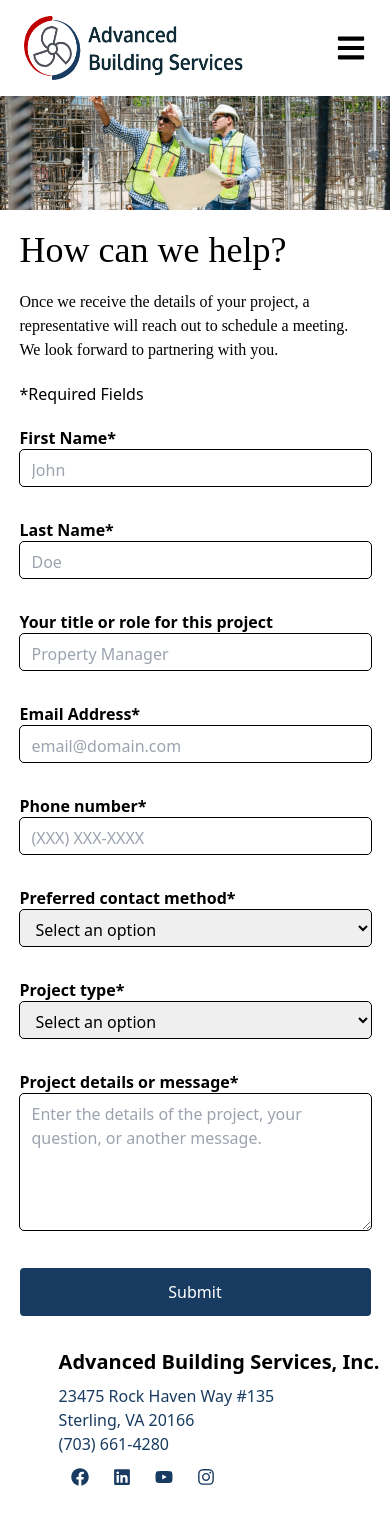
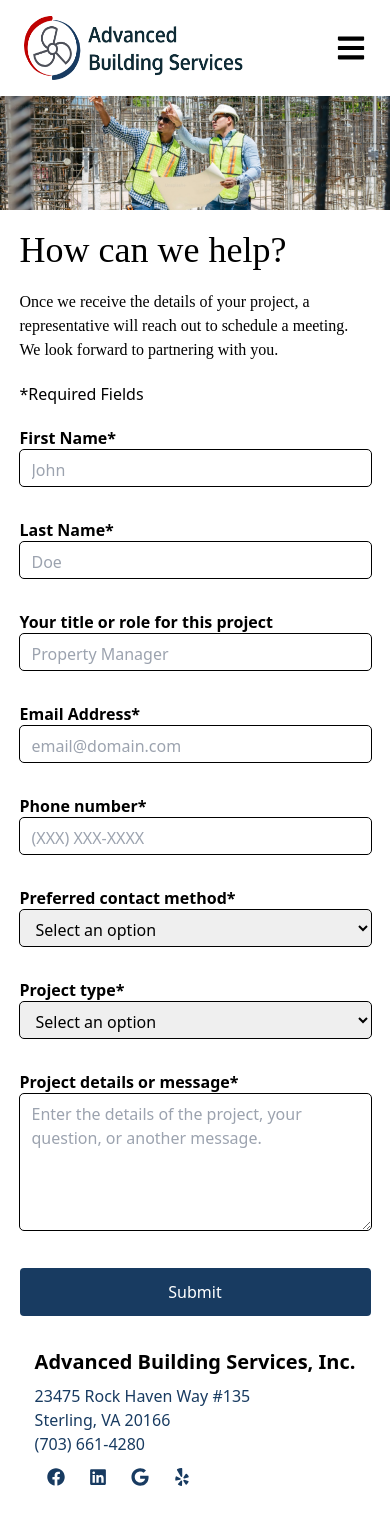
Before and after one commit to vishnu-anantatmula/absi-website, a React (Vite) app: page /contact in a window 390 px wide. Built offline with nearby package versions, Linux system fonts and the light colour scheme.

Commit message:
Updated icons. Set links on 2 of them. Still awaiting information on where to Link to for the google icon, still awaiting whether or not to get rid of the yelp icon as their yelp reviews are really bad so I didn't link to the yelp url

```diff
--- a/src/Components/BuildingEngineering/BuildingEngineering.tsx
+++ b/src/Components/BuildingEngineering/BuildingEngineering.tsx
@@ -4,7 +4,7 @@ import './buildingEngineering.css';
 export default function BuildingEngineering() {
   return (
     <>
-      <section className="engineering-section">
+      <section className="engineering-section" id="engineering">
         <div className="py-10">
           <h1 className="text-2xl lg:text-3xl font-marven leading-9 py-3">
             Building Engineering
--- a/src/Components/FooterSection/FooterIcons.tsx
+++ b/src/Components/FooterSection/FooterIcons.tsx
@@ -1,12 +1,21 @@
-import { FaFacebook, FaInstagram, FaLinkedin, FaYoutube } from 'react-icons/fa';
+import { FaFacebook, FaGoogle, FaLinkedin, FaYelp } from 'react-icons/fa';
+import { Link } from 'react-router-dom';
 
 export function FooterIcons() {
   return (
     <div className="flex mt-3 px-3 gap-x-6">
-      <FaFacebook className="text-blue-950 text-lg" />
-      <FaLinkedin className="text-blue-950 text-lg" />
-      <FaYoutube className="text-blue-950 text-lg" />
-      <FaInstagram className="text-blue-950 text-lg" />
+      <Link
+        to="https://www.facebook.com/profile.php?id=100095237958475&mibextid=ZbWKwL"
+        target="_blank">
+        <FaFacebook className="text-blue-950 text-lg cursor-pointer" />
+      </Link>
+      <Link
+        to="https://www.linkedin.com/company/advanced-building-services-inc/mycompany/"
+        target="_blank">
+        <FaLinkedin className="text-blue-950 text-lg cursor-pointer" />
+      </Link>
+      <FaGoogle className="text-blue-950 text-lg cursor-pointer" />
+      <FaYelp className="text-blue-950 text-lg cursor-pointer" />
     </div>
   );
 }
--- a/src/Components/FooterSection/MobileSection.tsx
+++ b/src/Components/FooterSection/MobileSection.tsx
@@ -2,7 +2,7 @@ import { FooterIcons } from './FooterIcons';
 
 export function MobileSection() {
   return (
-    <div className="m-auto lg:basis-1/3 lg: pl-12">
+    <div className="m-auto lg:basis-1/3 lg:pl-12">
       <h1 className="font-bold text-xl mb-2">
         Advanced Building Services, Inc.
       </h1>
--- a/src/Components/HomeSection/Consultations.tsx
+++ b/src/Components/HomeSection/Consultations.tsx
@@ -8,7 +8,7 @@ type Props = {
 export function Consultations({ description, buttonText }: Props) {
   return (
     <div className="grid place-items-center bg-blue-950 text-white py-10 gap-8 px-6">
-      <p className="text-center text-lg">{description}</p>
+      <p className="text-center text-lg lg:text-2xl">{description}</p>
       <Link
         to="/contact"
         className="font-semibold bg-white py-3 px-6 rounded-lg shadow-md basis-full text-blue-950 text-xl">
--- a/src/Components/HomeSection/NavBar.tsx
+++ b/src/Components/HomeSection/NavBar.tsx
@@ -22,7 +22,9 @@ export function NavBar({ isOpen, setIsOpen }: Props) {
           <div className="flex justify-between">
             <div className="basis-2/3 lg:basis-1/3">
               <div className="w-full md:w-4/5 lg:4/5">
-                <img src="abs-logo-full.jpg" className="h-16 xl:h-24" />
+                <Link to="/">
+                  <img src="abs-logo-full.jpg" className="h-16 xl:h-24" />
+                </Link>
               </div>
             </div>
             <div className="grid place-items-center lg:hidden">
--- a/src/Components/HomeSection/ServicesLinks.tsx
+++ b/src/Components/HomeSection/ServicesLinks.tsx
@@ -7,7 +7,9 @@ export function ServicesLinks() {
       <HashLink to="#commercial-hvac">
         <HoverMenuItem name="Commercial HVAC" />
       </HashLink>
-      <HoverMenuItem name="Building Engineering" />
+      <HashLink to="#engineering">
+        <HoverMenuItem name="Building Engineering" />
+      </HashLink>
     </ul>
   );
 }
--- a/src/Components/ServicesSection/Services.tsx
+++ b/src/Components/ServicesSection/Services.tsx
@@ -16,7 +16,9 @@ export default function Services() {
           </p>
         </div>
         <div>
-          <h1 className="pb-3 text-xl" id="commercial-hvac">
+          <h1
+            className="text-2xl lg:text-3xl font-marven leading-9 py-3"
+            id="commercial-hvac">
             Commercial HVAC
           </h1>
           <div className="lg:flex flex-wrap lg:justify-between">
--- a/src/Pages/Home.tsx
+++ b/src/Pages/Home.tsx
@@ -6,6 +6,7 @@ import { Menu } from './Menu';
 import { Consultations } from '../Components/HomeSection/Consultations';
 import Services from '../Components/ServicesSection/Services';
 import CustomerExperience from '../Components/CustomerExperience/CustomerExperience';
+import BuildingEngineering from '../Components/BuildingEngineering/BuildingEngineering';
 
 type Props = {
   isOpen: boolean;
@@ -52,6 +53,7 @@ export function Home({ isOpen, setIsOpen }: Props) {
         description={description[0]}
         buttonText="Book a Consultation"
       />
+      <BuildingEngineering />
       <Consultations
         description={description[1]}
         buttonText="Book an Appointment"
```
